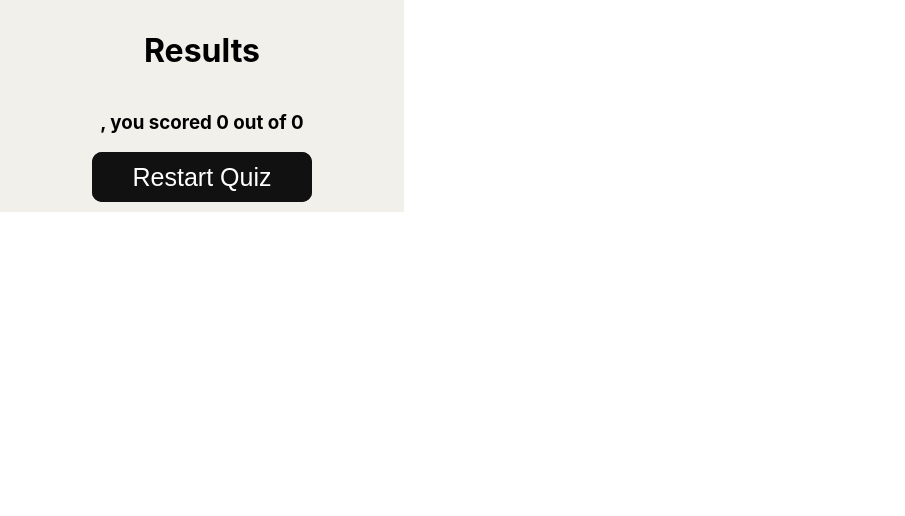
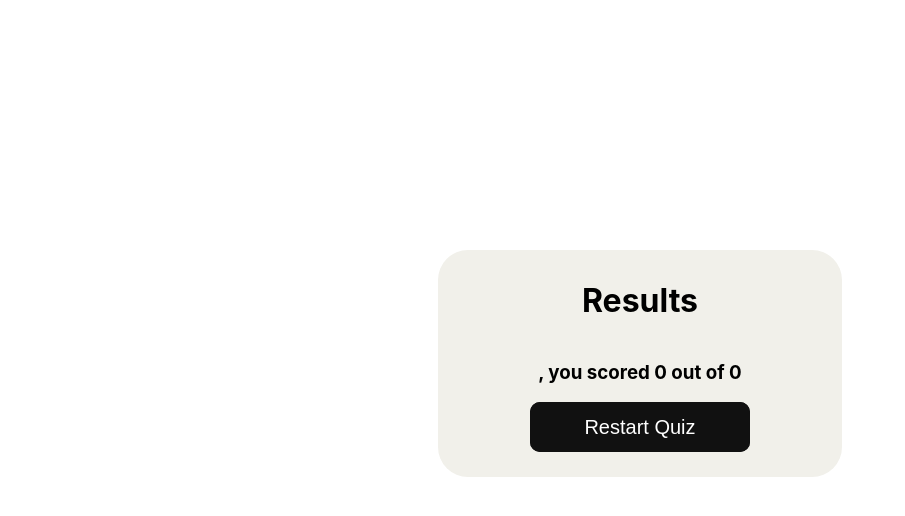
Before and after one commit to YusafOsei-Bonsu/React-TDD-Quiz, a React (Create React App) app in the folder quiz-app/: page /results in a window 1280 px wide. Shown: the top 516 px of the page, without its empty margins (0-905 px from the left). Built offline with nearby package versions, Linux system fonts and the light colour scheme; no server answers.

Commit message:
Finished CSS for Results comp

```diff
--- a/quiz-app/src/styles/results.css
+++ b/quiz-app/src/styles/results.css
@@ -5,10 +5,17 @@
     background-color: #F1F0EA;
     padding: 10px;
     align-items: center;
+    border-radius: 30px;
+    margin: auto;
+    top: 0;
+    right: 0;
+    bottom: 0;
+    left: 0;
+    margin-top: 250px;
 }
 
 .glow-on-hover {
-    font-size: 25px;
+    font-size: 20px;
     width: 220px;
     height: 50px;
     border: none;
@@ -19,6 +26,7 @@
     position: relative;
     z-index: 0;
     border-radius: 10px;
+    margin-bottom: 15px;
 }
 
 .glow-on-hover:before {
```
